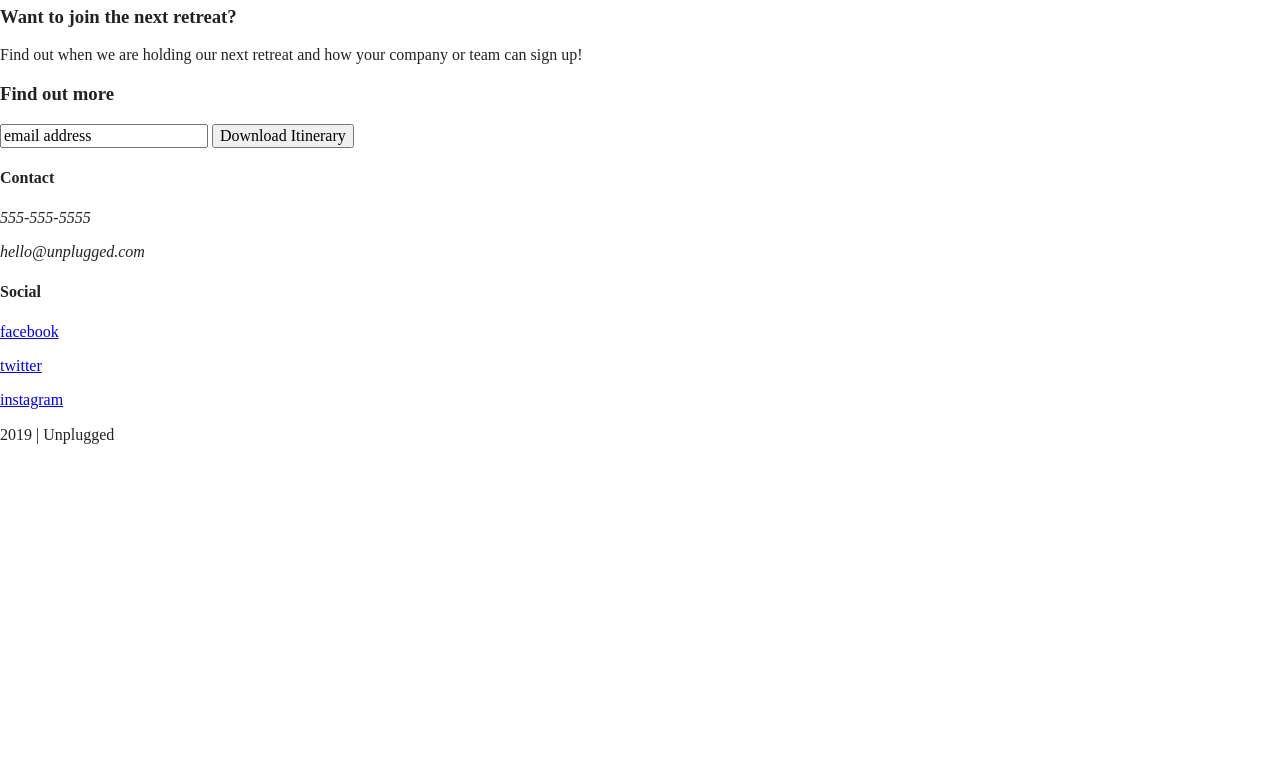
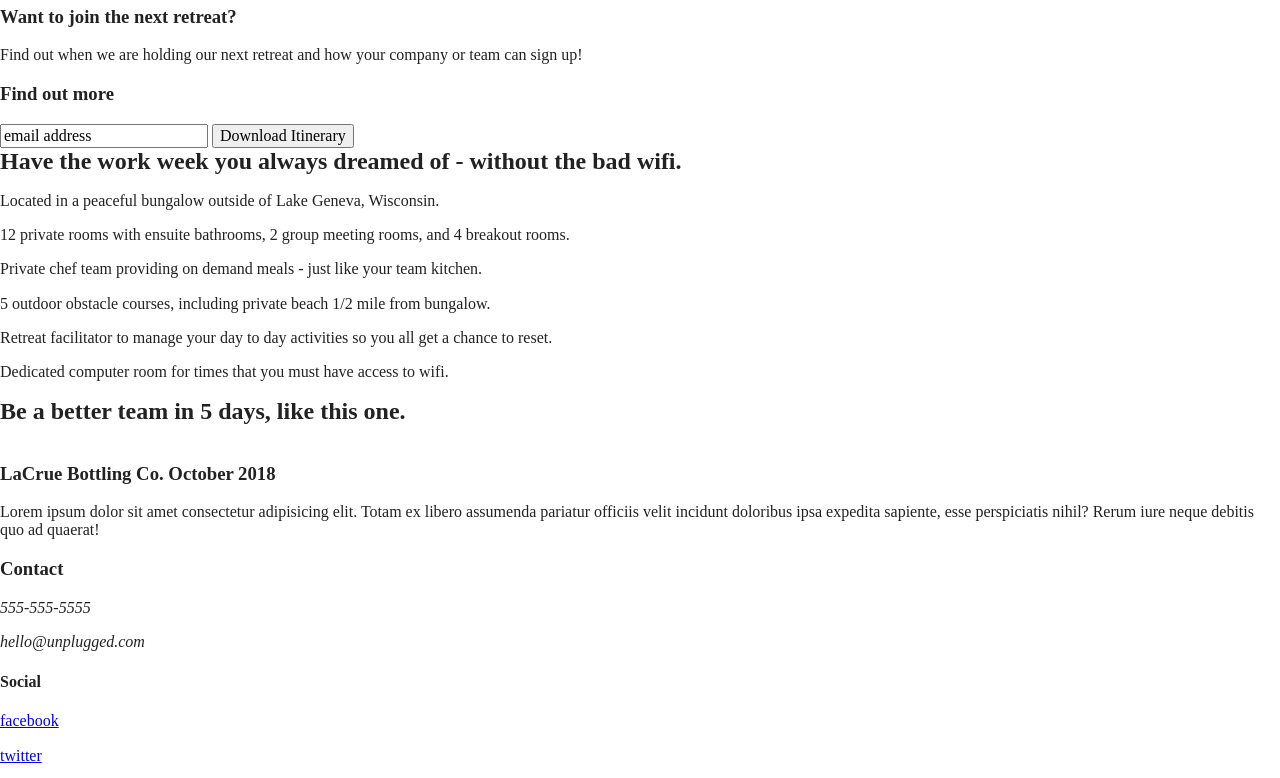
Before and after one commit to Nadia982/unplugged-retreat, a website built with Parcel: page index.html in a window 1280 px wide. Shown: the part 146-924 px from the top of the page. Before the commit the page ends 800 px from the top, so only its background shows below. Built offline with nearby package versions, Linux system fonts and the light colour scheme.

Commit message:
finished homepage HTML

```diff
--- a/index.html
+++ b/index.html
@@ -5,11 +5,6 @@
     <title>Home - Unplugged Retreat</title>
     <meta name="description" content="" />
     <meta name="viewport" content="width=device-width, initial-scale=1" />
-
-    <meta property="og:title" content="" />
-    <meta property="og:type" content="" />
-    <meta property="og:url" content="" />
-    <meta property="og:image" content="" />
 
     <link rel="manifest" href="site.webmanifest" />
     <link rel="apple-touch-icon" href="icon.png" />
@@ -35,10 +30,11 @@
         </nav>
       </div>
     </header>
+
     <main>
       <section class="hero-area">
         <div class="content-wrapper">
-          <h1>Retreat from the desk, return refreshed</h1>
+          <h1>Retreat from the desk, return refreshed.</h1>
         </div>
       </section>
 
@@ -59,61 +55,72 @@
         </div>
       </aside>
 
-      <!-- <section class="features">
+      <section class="features">
         <div class="content-wrapper">
           <h2>
             Have the work week you always dreamed of - without the bad wifi.
           </h2>
-          <div>
-            <p>
+          <article class="features-items">
+            <p class="fontawesome-icon"></p>
+            <p class="features-item-description">
               Located in a peaceful bungalow outside of Lake Geneva, Wisconsin.
             </p>
-          </div>
-          <div>
-            <p>
+          </article>
+          <article class="features-items">
+            <p class="fontawesome-icon"></p>
+            <p class="features-item-description">
               12 private rooms with ensuite bathrooms, 2 group meeting rooms,
               and 4 breakout rooms.
             </p>
-          </div>
-          <div>
-            <p>
+          </article>
+          <article class="features-items">
+            <p class="fontawesome-icon"></p>
+            <p class="features-item-description">
               Private chef team providing on demand meals - just like your team
               kitchen.
             </p>
-          </div>
-          <div>
-            <p>
+          </article>
+          <article class="features-items">
+            <p class="fontawesome-icon"></p>
+            <p class="features-item-description">
               5 outdoor obstacle courses, including private beach 1/2 mile from
               bungalow.
             </p>
-          </div>
-          <div>
-            <p>
+          </article>
+          <article class="features-items">
+            <p class="fontawesome-icon"></p>
+            <p class="features-item-description">
               Retreat facilitator to manage your day to day activities so you
               all get a chance to reset.
             </p>
-          </div>
-          <div>
-            <p>
+          </article>
+          <article class="features-items">
+            <p class="fontawesome-icon"></p>
+            <p class="features-item-description">
               Dedicated computer room for times that you must have access to
               wifi.
             </p>
-          </div>
+          </article>
         </div>
       </section>
-      <section>
-        <h2>Be a better team in 5 days, like this one.</h2>
-        <img src="" alt="" />
-        <div>
-          <h3>LaCrue Bottling Co. October 2018</h3>
-          <p>
-            Lorem ipsum dolor sit amet consectetur adipisicing elit. Totam ex
-            libero assumenda pariatur officiis velit incidunt doloribus ipsa
-            expedita sapiente, esse perspiciatis nihil? Rerum iure neque debitis
-            quo ad quaerat!
-          </p>
+
+      <section class="reviews">
+        <div class="content-wrapper">
+          <h2>Be a better team in 5 days, like this one.</h2>
+          <article>
+            <img src="" alt="" />
+            <div class="content-wrapper">
+              <h3>LaCrue Bottling Co. October 2018</h3>
+              <p>
+                Lorem ipsum dolor sit amet consectetur adipisicing elit. Totam
+                ex libero assumenda pariatur officiis velit incidunt doloribus
+                ipsa expedita sapiente, esse perspiciatis nihil? Rerum iure
+                neque debitis quo ad quaerat!
+              </p>
+            </div>
+          </article>
         </div>
-      </section>-->
+      </section>
     </main>
     <!-- main wrapper  -->
 
@@ -121,7 +128,7 @@
       <div class="content-wrapper">
         <div class="footer-content">
           <div class="contact">
-            <h4>Contact</h4>
+            <h3>Contact</h3>
             <address>
               <p>555-555-5555</p>
               <p>hello@unplugged.com</p>
```
